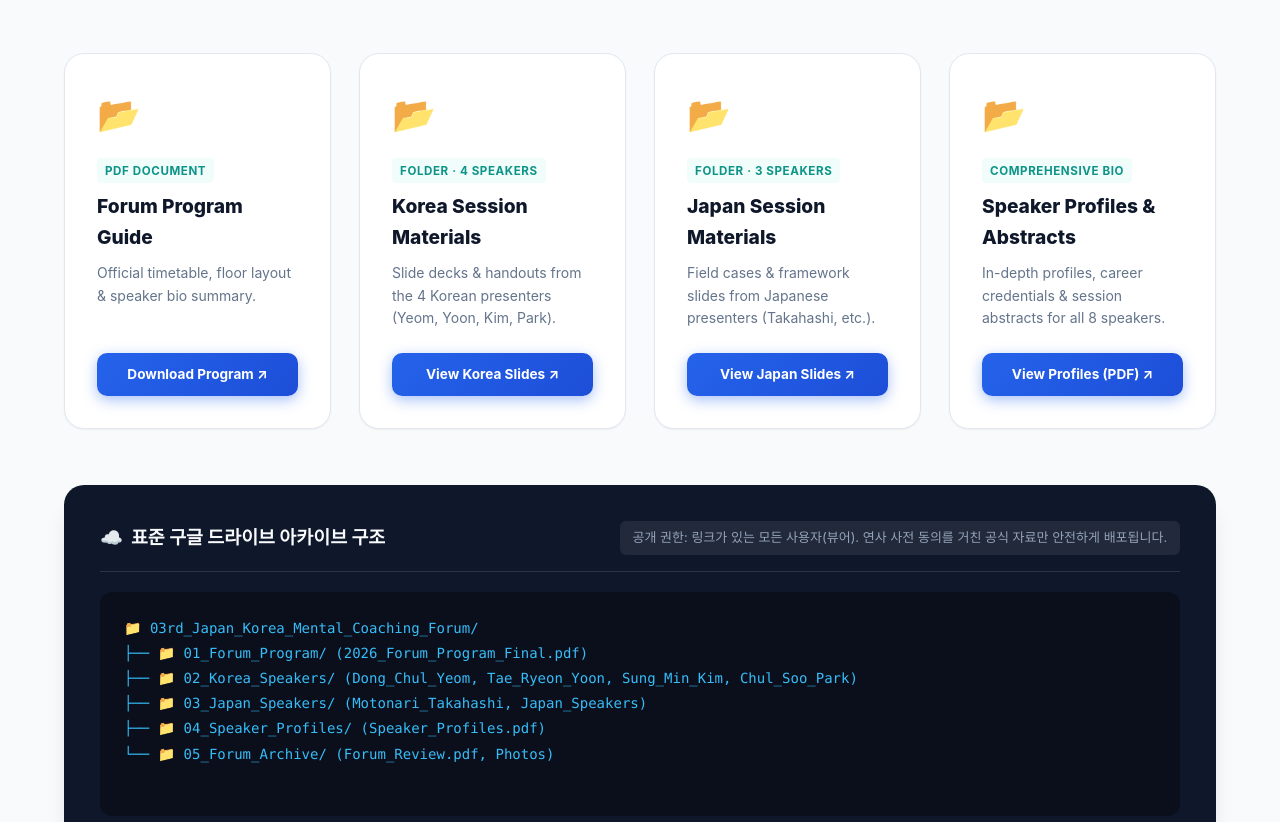
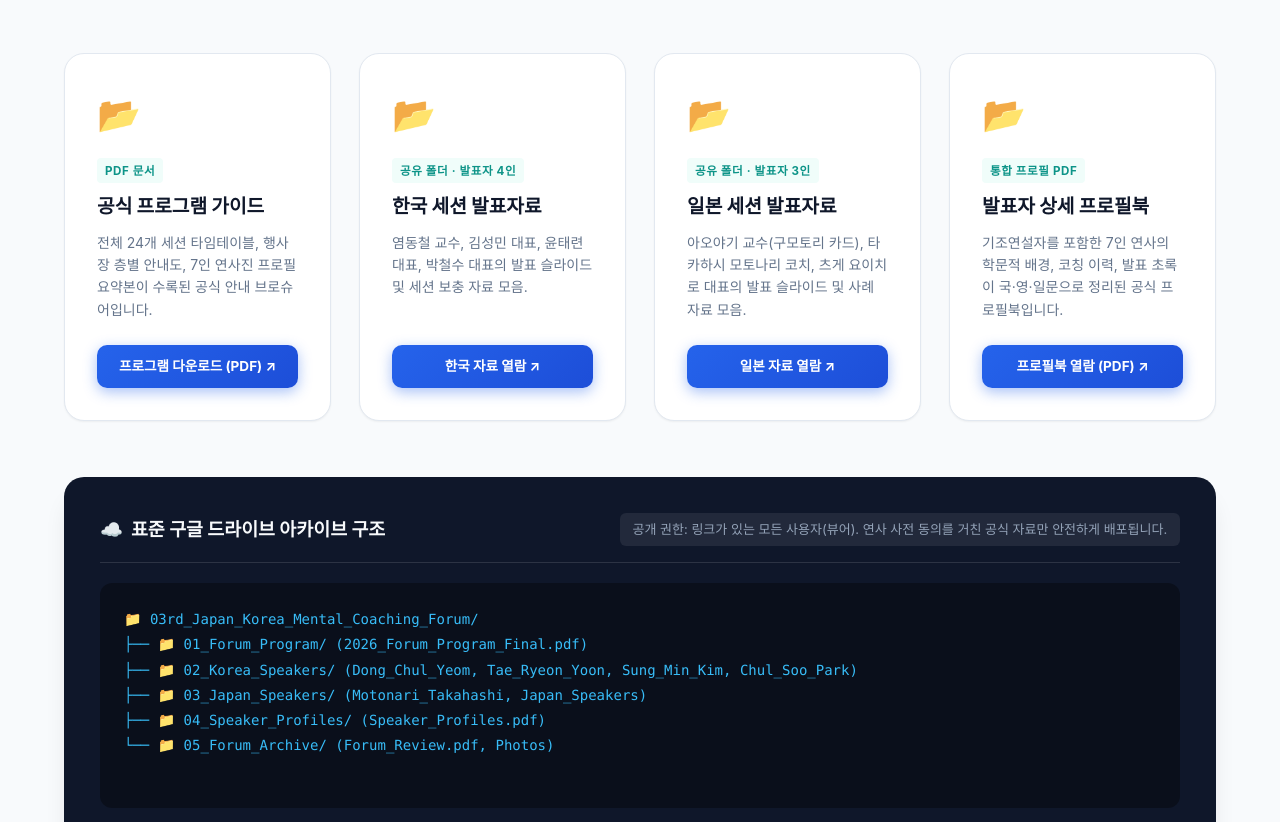
Before and after one commit to mentalmaster119/k-j-mental-forum-2026, a website: page index.html in a window 1280 px wide. Shown: the part 6929-7751 px from the top of the page. Drawn offline with Linux system fonts and the light colour scheme.

Commit message:
feat: make materials archive cards fully multilingual in KO, JA, and EN

```diff
--- a/index.html
+++ b/index.html
@@ -870,38 +870,38 @@
       <div class="materials-grid" id="materials-card-grid">
         <div class="material-card">
           <div class="material-card-icon">📂</div>
-          <span class="material-card-badge">PDF Document</span>
-          <h3 class="material-card-title">Forum Program Guide</h3>
-          <p class="material-card-desc">Official timetable, floor layout & speaker bio summary.</p>
-          <a href="https://drive.google.com/drive/folders/03rd_Japan_Korea_Mental_Coaching_Forum_Demo" target="_blank" rel="noopener noreferrer" class="btn btn-primary" style="font-size: 0.85rem; padding: 0.65rem 1.2rem;">
-            Download Program ↗
+          <span class="material-card-badge">PDF 문서</span>
+          <h3 class="material-card-title">공식 프로그램 가이드</h3>
+          <p class="material-card-desc">전체 24개 세션 타임테이블, 행사장 층별 안내도, 7인 연사진 프로필 요약본이 수록된 공식 안내 브로슈어입니다.</p>
+          <a href="https://drive.google.com/file/d/2026_Forum_Program_Final_Demo/view?usp=sharing" target="_blank" rel="noopener noreferrer" class="btn btn-primary" style="font-size: 0.85rem; padding: 0.65rem 1.2rem;">
+            프로그램 다운로드 (PDF) ↗
           </a>
         </div>
         <div class="material-card">
           <div class="material-card-icon">📂</div>
-          <span class="material-card-badge">Folder · 4 Speakers</span>
-          <h3 class="material-card-title">Korea Session Materials</h3>
-          <p class="material-card-desc">Slide decks & handouts from the 4 Korean presenters (Yeom, Yoon, Kim, Park).</p>
-          <a href="https://drive.google.com/drive/folders/03rd_Japan_Korea_Mental_Coaching_Forum_Demo" target="_blank" rel="noopener noreferrer" class="btn btn-primary" style="font-size: 0.85rem; padding: 0.65rem 1.2rem;">
-            View Korea Slides ↗
+          <span class="material-card-badge">공유 폴더 · 발표자 4인</span>
+          <h3 class="material-card-title">한국 세션 발표자료</h3>
+          <p class="material-card-desc">염동철 교수, 김성민 대표, 윤태련 대표, 박철수 대표의 발표 슬라이드 및 세션 보충 자료 모음.</p>
+          <a href="https://drive.google.com/drive/folders/02_Korea_Speakers_Demo?usp=sharing" target="_blank" rel="noopener noreferrer" class="btn btn-primary" style="font-size: 0.85rem; padding: 0.65rem 1.2rem;">
+            한국 자료 열람 ↗
           </a>
         </div>
         <div class="material-card">
           <div class="material-card-icon">📂</div>
-          <span class="material-card-badge">Folder · 3 Speakers</span>
-          <h3 class="material-card-title">Japan Session Materials</h3>
-          <p class="material-card-desc">Field cases & framework slides from Japanese presenters (Takahashi, etc.).</p>
-          <a href="https://drive.google.com/drive/folders/03rd_Japan_Korea_Mental_Coaching_Forum_Demo" target="_blank" rel="noopener noreferrer" class="btn btn-primary" style="font-size: 0.85rem; padding: 0.65rem 1.2rem;">
-            View Japan Slides ↗
+          <span class="material-card-badge">공유 폴더 · 발표자 3인</span>
+          <h3 class="material-card-title">일본 세션 발표자료</h3>
+          <p class="material-card-desc">아오야기 교수(구모토리 카드), 타카하시 모토나리 코치, 츠게 요이치로 대표의 발표 슬라이드 및 사례 자료 모음.</p>
+          <a href="https://drive.google.com/drive/folders/03_Japan_Speakers_Demo?usp=sharing" target="_blank" rel="noopener noreferrer" class="btn btn-primary" style="font-size: 0.85rem; padding: 0.65rem 1.2rem;">
+            일본 자료 열람 ↗
           </a>
         </div>
         <div class="material-card">
           <div class="material-card-icon">📂</div>
-          <span class="material-card-badge">Comprehensive Bio</span>
-          <h3 class="material-card-title">Speaker Profiles & Abstracts</h3>
-          <p class="material-card-desc">In-depth profiles, career credentials & session abstracts for all 8 speakers.</p>
-          <a href="https://drive.google.com/drive/folders/03rd_Japan_Korea_Mental_Coaching_Forum_Demo" target="_blank" rel="noopener noreferrer" class="btn btn-primary" style="font-size: 0.85rem; padding: 0.65rem 1.2rem;">
-            View Profiles (PDF) ↗
+          <span class="material-card-badge">통합 프로필 PDF</span>
+          <h3 class="material-card-title">발표자 상세 프로필북</h3>
+          <p class="material-card-desc">기조연설자를 포함한 7인 연사의 학문적 배경, 코칭 이력, 발표 초록이 국·영·일문으로 정리된 공식 프로필북입니다.</p>
+          <a href="https://drive.google.com/file/d/Speaker_Profiles_Demo/view?usp=sharing" target="_blank" rel="noopener noreferrer" class="btn btn-primary" style="font-size: 0.85rem; padding: 0.65rem 1.2rem;">
+            프로필북 열람 (PDF) ↗
           </a>
         </div>
       </div>
@@ -1602,6 +1602,82 @@
         });
       }
 
+
+      const MATERIALS_DATA = [
+        {
+          id: "program",
+          icon: "📂",
+          badge: { ko: "PDF 문서", ja: "PDF文書", en: "PDF Document" },
+          title: { ko: "공식 프로그램 가이드", ja: "公式プログラムガイド", en: "Forum Program Guide" },
+          desc: {
+            ko: "전체 24개 세션 타임테이블, 행사장 층별 안내도, 7인 연사진 프로필 요약본이 수록된 공식 안내 브로슈어입니다.",
+            ja: "全24セッションのタイムテーブル、会場フロアマップ、登壇者プロフィールの要約を収録した公式ガイドです。",
+            en: "Official 24-session timetable, 17F floor layout, and speaker bio summary."
+          },
+          btnText: { ko: "프로그램 다운로드 (PDF) ↗", ja: "プログラム（PDF）をダウンロード ↗", en: "Download Program ↗" },
+          link: "https://drive.google.com/file/d/2026_Forum_Program_Final_Demo/view?usp=sharing"
+        },
+        {
+          id: "korea",
+          icon: "📂",
+          badge: { ko: "공유 폴더 · 발표자 4인", ja: "共有フォルダ · 登壇者4名", en: "Folder · 4 Speakers" },
+          title: { ko: "한국 세션 발표자료", ja: "韓国セッション 発表資料", en: "Korea Session Materials" },
+          desc: {
+            ko: "염동철 교수, 김성민 대표, 윤태련 대표, 박철수 대표의 발표 슬라이드 및 세션 보충 자료 모음.",
+            ja: "ヨム・ドンチョル教授、キム・ソンミン代表、ユン・テリョン代表、朴哲秀代表の発表スライド集。",
+            en: "Slide decks & handouts from the 4 Korean presenters (Yeom, Kim, Yoon, Park)."
+          },
+          btnText: { ko: "한국 자료 열람 ↗", ja: "韓国セッション資料を見る ↗", en: "View Korea Slides ↗" },
+          link: "https://drive.google.com/drive/folders/02_Korea_Speakers_Demo?usp=sharing"
+        },
+        {
+          id: "japan",
+          icon: "📂",
+          badge: { ko: "공유 폴더 · 발표자 3인", ja: "共有フォルダ · 登壇者3名", en: "Folder · 3 Speakers" },
+          title: { ko: "일본 세션 발표자료", ja: "日本セッション 発表資料", en: "Japan Session Materials" },
+          desc: {
+            ko: "아오야기 교수(구모토리 카드), 타카하시 모토나리 코치, 츠게 요이치로 대표의 발표 슬라이드 및 사례 자료 모음.",
+            ja: "青柳教授（雲取りカード）、髙橋基成コーチ、柘植陽一郎代表の実践事例発表スライド集。",
+            en: "Field cases & framework slides from Japanese presenters (Dr. Aoyagi, Takahashi, Tsuge)."
+          },
+          btnText: { ko: "일본 자료 열람 ↗", ja: "日本セッション資料を見る ↗", en: "View Japan Slides ↗" },
+          link: "https://drive.google.com/drive/folders/03_Japan_Speakers_Demo?usp=sharing"
+        },
+        {
+          id: "profiles",
+          icon: "📂",
+          badge: { ko: "통합 프로필 PDF", ja: "統合プロフィールPDF", en: "Comprehensive Bio" },
+          title: { ko: "발표자 상세 프로필북", ja: "登壇者プロフィールブック", en: "Speaker Profiles & Abstracts" },
+          desc: {
+            ko: "기조연설자를 포함한 7인 연사의 학문적 배경, 코칭 이력, 발표 초록이 국·영·일문으로 정리된 공식 프로필북입니다.",
+            ja: "基調講演を含む7名の登壇者の経歴、コーチング実績、講演要旨を日・韓・英3言語で収録した公式冊子です。",
+            en: "In-depth profiles, career credentials & session abstracts for all 7 distinguished speakers."
+          },
+          btnText: { ko: "프로필북 열람 (PDF) ↗", ja: "プロフィール（PDF）を見る ↗", en: "View Profiles (PDF) ↗" },
+          link: "https://drive.google.com/file/d/Speaker_Profiles_Demo/view?usp=sharing"
+        }
+      ];
+
+      function renderMaterials(lang) {
+        const grid = document.getElementById('materials-card-grid');
+        if (!grid || typeof MATERIALS_DATA === 'undefined') return;
+        grid.innerHTML = MATERIALS_DATA.map(m => {
+          const badge = m.badge[lang] || m.badge.en;
+          const title = m.title[lang] || m.title.en;
+          const desc = m.desc[lang] || m.desc.en;
+          const btnText = m.btnText[lang] || m.btnText.en;
+          return `<div class="material-card">
+            <div class="material-card-icon">${m.icon}</div>
+            <span class="material-card-badge">${badge}</span>
+            <h3 class="material-card-title">${title}</h3>
+            <p class="material-card-desc">${desc}</p>
+            <a href="${m.link}" target="_blank" rel="noopener noreferrer" class="btn btn-primary" style="font-size: 0.85rem; padding: 0.65rem 1.2rem;">
+              ${btnText}
+            </a>
+          </div>`;
+        }).join('');
+      }
+
       function renderSpeakers(lang) {
         const grid = document.getElementById('speakers-grid');
         if (!grid || typeof SPEAKERS_DATA === 'undefined') return;
@@ -1656,6 +1732,7 @@
 
         // Re-render speakers grid in selected language
         renderSpeakers(lang);
+        renderMaterials(lang);
 
         // Update speaker cards translations if needed
         const phaseInfo = dict.phases[currentPhase];
```
